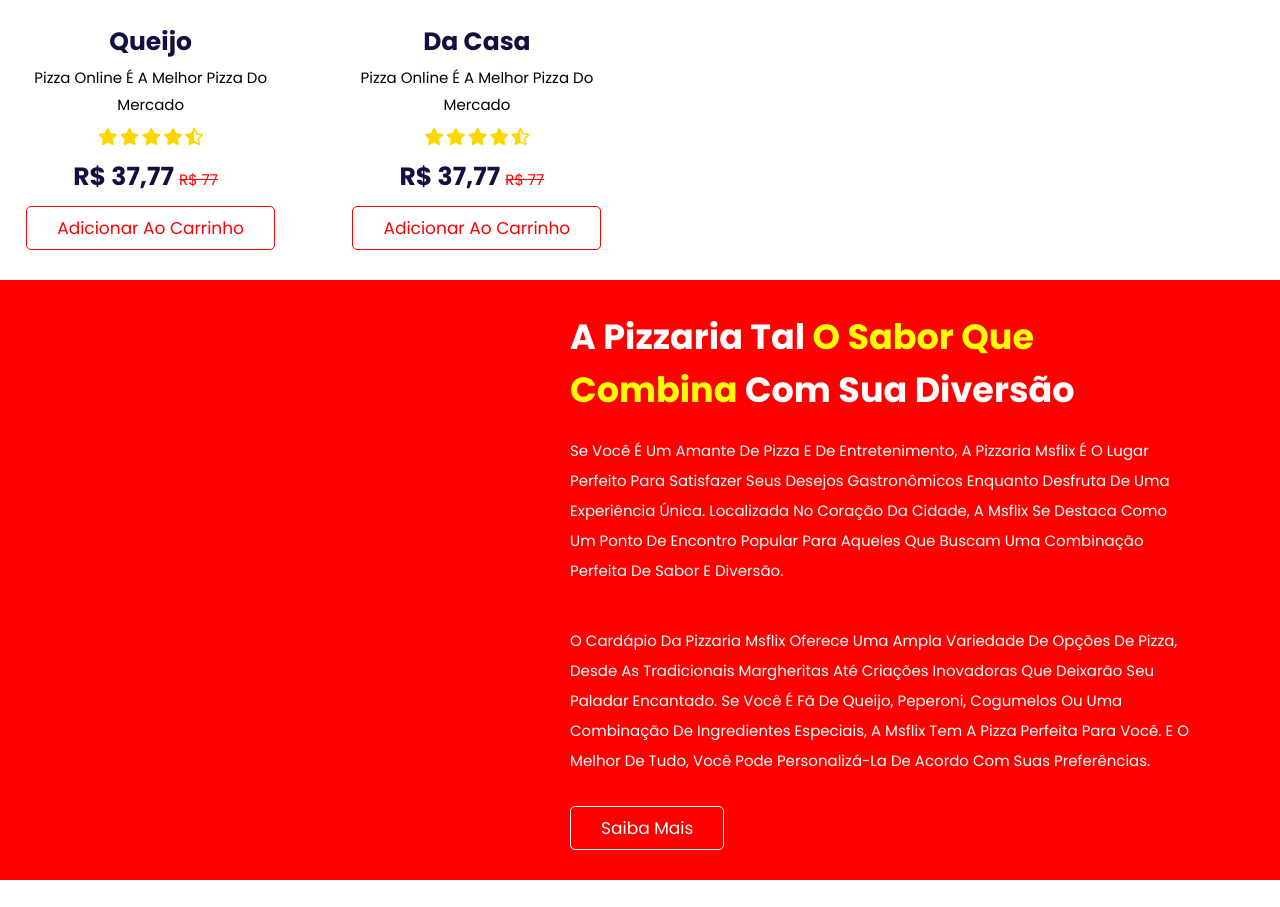
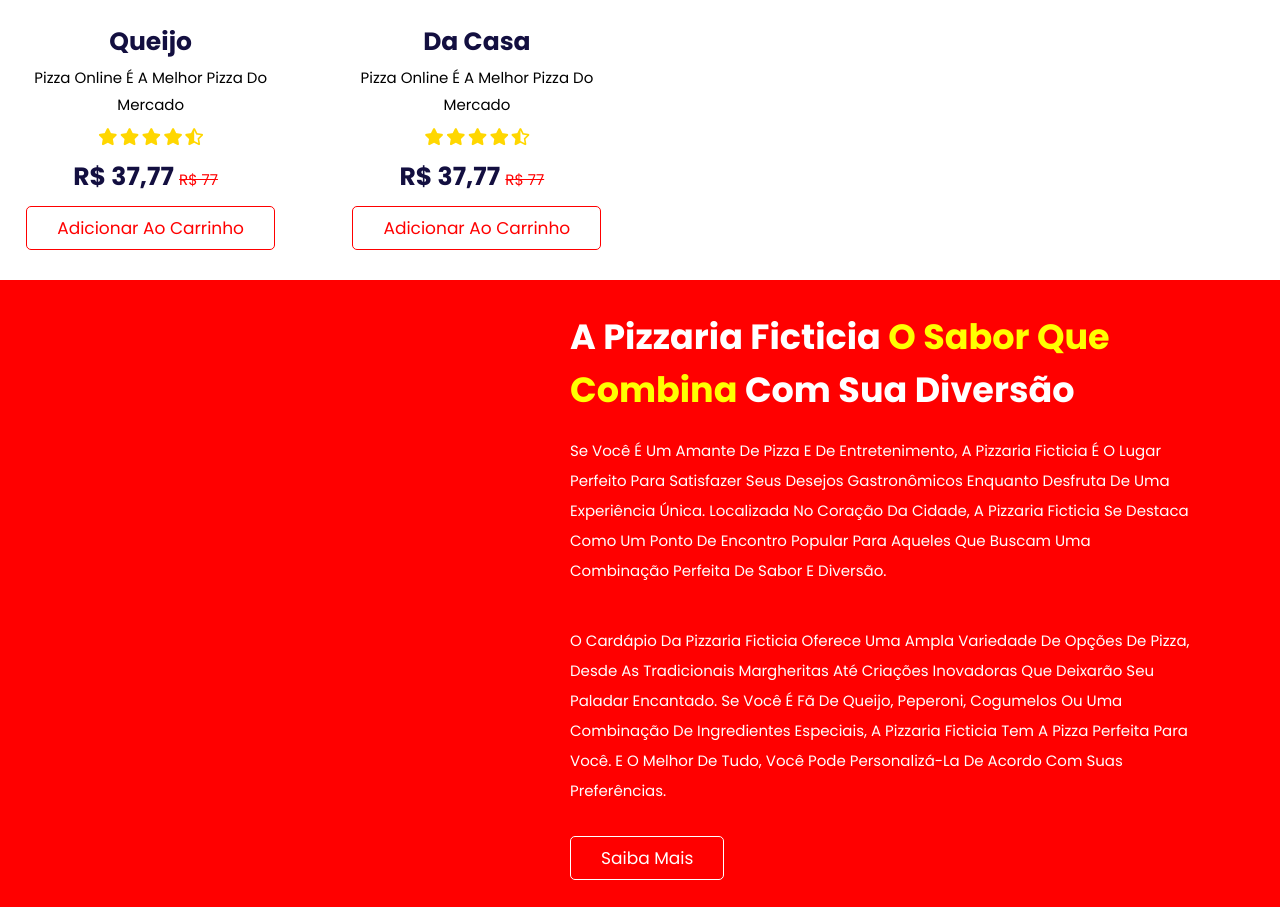
Before and after one commit to DeangellesES/site_pizzaria_frontend_completo-HTML-CSS-JavaScript, a plain HTML site: page index.html in a window 1280 px wide. Shown: the part 1523-2430 px from the top of the page. Drawn offline with nearby package versions, Linux system fonts and the light colour scheme.

Commit message:
arrumando texto

```diff
--- a/index.html
+++ b/index.html
@@ -361,14 +361,14 @@
                 <img src="assets/img/empresa.jpg" alt="">
             </div>
             <div class="content">
-                <h3>A Pizzaria Tal <span>O Sabor Que Combina</span> Com Sua Diversão</h3>
-                <p>Se Você É Um Amante De Pizza E De Entretenimento, A Pizzaria Msflix É O Lugar Perfeito Para
+                <h3>A Pizzaria Ficticia <span>O Sabor Que Combina</span> Com Sua Diversão</h3>
+                <p>Se Você É Um Amante De Pizza E De Entretenimento, A Pizzaria Ficticia É O Lugar Perfeito Para
                     Satisfazer Seus Desejos Gastronômicos Enquanto Desfruta De Uma Experiência Única. Localizada No
-                    Coração Da Cidade, A Msflix Se Destaca Como Um Ponto De Encontro Popular Para Aqueles Que Buscam Uma
+                    Coração Da Cidade, A Pizzaria Ficticia Se Destaca Como Um Ponto De Encontro Popular Para Aqueles Que Buscam Uma
                     Combinação Perfeita De Sabor E Diversão.</p>
-                <p>O Cardápio Da Pizzaria Msflix Oferece Uma Ampla Variedade De Opções De Pizza, Desde As Tradicionais
+                <p>O Cardápio Da Pizzaria Ficticia Oferece Uma Ampla Variedade De Opções De Pizza, Desde As Tradicionais
                     Margheritas Até Criações Inovadoras Que Deixarão Seu Paladar Encantado. Se Você É Fã De Queijo,
-                    Peperoni, Cogumelos Ou Uma Combinação De Ingredientes Especiais, A Msflix Tem A Pizza Perfeita Para
+                    Peperoni, Cogumelos Ou Uma Combinação De Ingredientes Especiais, A Pizzaria Ficticia Tem A Pizza Perfeita Para
                     Você. E O Melhor De Tudo, Você Pode Personalizá-La De Acordo Com Suas Preferências.</p>
                 <a href="" class="btn">Saiba Mais</a>
             </div>
```
